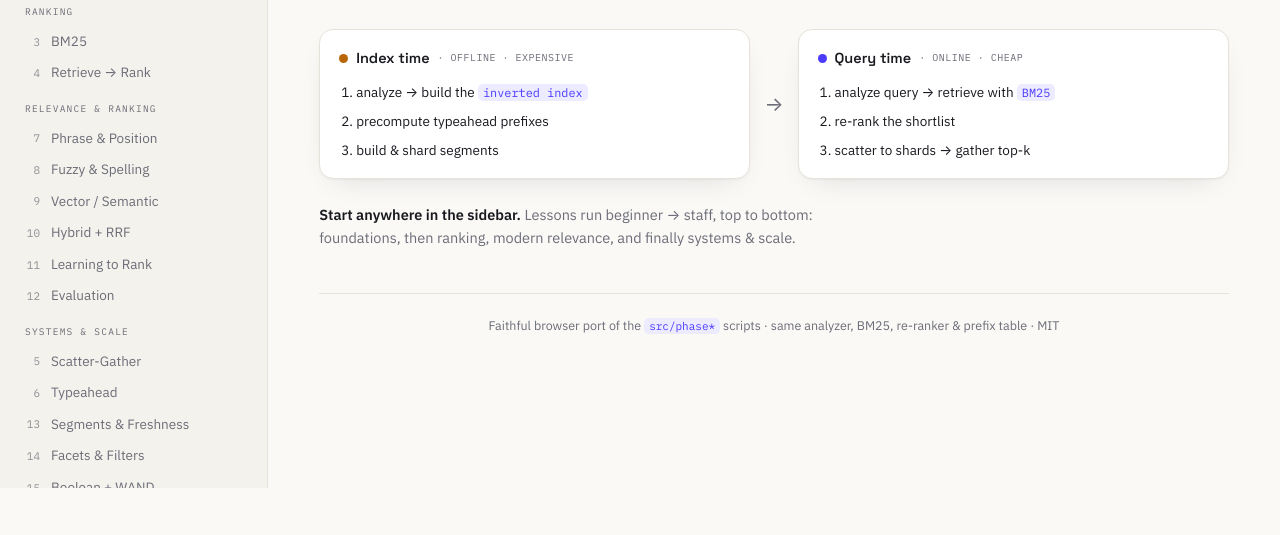
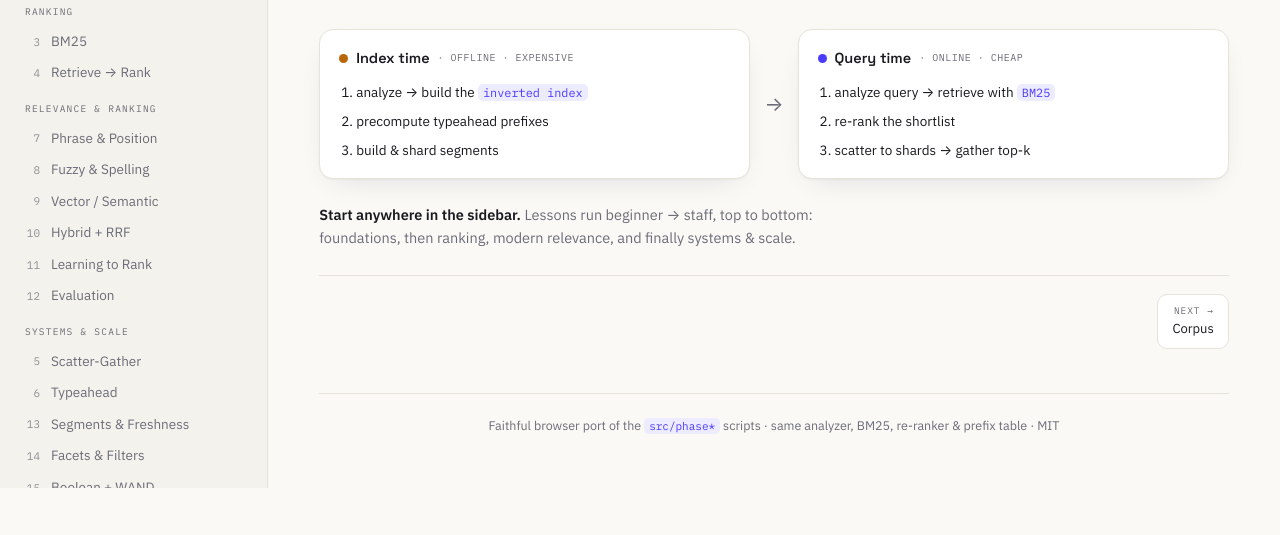
Before and after one commit to swapnull-in/search-and-ranking, a website: page web/index.html in a window 1280 px wide. Shown: the part 312-847 px from the top of the page. Before the commit the page ends 800 px from the top, so only its background shows below. Drawn offline with Linux system fonts and the light colour scheme.

Commit message:
Professional pass: guided path, progress, theme toggle, drill mastery
Shared web/lab.js (loaded after the shell) adds, uniformly:
- prev/next lesson bar on every panel — a guided path through the lab
- progress tracking: a lesson viewed ~6s earns a ✓ in the nav + a sidebar
  progress meter (per-lab localStorage)
- manual dark/light/auto theme toggle (persisted, [data-theme] CSS overrides
  outrank the system preference)
- click-to-copy `npm run phaseN` chip on every numbered lesson

Drill tab upgraded to v2 (shared web/drill.js): per-card "Got it / Again"
mastery persisted in localStorage, a mastered counter, and a review-only
filter for spaced repetition.

Plus a per-lab favicon (accent + glyph, inline SVG data URI).

Co-Authored-By: Claude Fable 5 <noreply@anthropic.com>

```diff
--- a/web/drill.js
+++ b/web/drill.js
@@ -1,10 +1,11 @@
 /**
- * Drill panel — shared across the System Design lab family.
+ * Drill panel — shared across the System Design lab family. v2 (spaced repetition)
  * Load AFTER drill-data.js and BEFORE the lab's main inline script:
  *   <script src="drill-data.js"></script><script src="drill.js"></script>
- * It injects its own CSS, builds a `section.phase[data-tab="Drill"]` before the
- * main script wires the sidebar (so the nav picks it up automatically — add
- * 'drill':'Practice' to TIER_OF), and renders active-recall Q&A cards.
+ * Injects its own CSS, builds a `section.phase[data-tab="Drill"]` before the
+ * main script wires the sidebar (nav picks it up via TIER_OF 'drill':'Practice'),
+ * and renders active-recall Q&A cards with per-card mastery ("Got it" / "Again")
+ * persisted in localStorage, a review-only filter, and a mastery counter.
  */
 (function () {
   var D = window.DRILL;
@@ -12,40 +13,57 @@
 
   // ── CSS ────────────────────────────────────────────────────────────────
   var css = [
-    '.drill-card { border:1px solid var(--line); border-radius:12px; padding:14px 16px; margin-bottom:12px; background:var(--panel); }',
+    '.drill-card { border:1px solid var(--line); border-radius:12px; padding:14px 16px; margin-bottom:12px; background:var(--panel); border-left-width:4px; }',
+    '.drill-card.mastered { border-left-color:var(--good); }',
+    '.drill-card.again { border-left-color:var(--amber); }',
     '.drill-q { font-size:14.5px; font-weight:600; display:flex; gap:10px; align-items:baseline; margin-bottom:10px; line-height:1.5; }',
     '.drill-n { font-family:var(--mono); font-size:11px; color:var(--accent); flex:none; min-width:18px; }',
     '.drill-topic { font-family:var(--mono); font-size:10px; letter-spacing:.06em; text-transform:uppercase; color:var(--muted); border:1px solid var(--line); border-radius:999px; padding:1px 8px; flex:none; order:2; margin-left:auto; }',
     '.drill-a { font-size:13.5px; color:var(--muted); line-height:1.65; border-left:3px solid var(--accent); padding:6px 0 6px 12px; margin:0 0 10px; background:linear-gradient(90deg, var(--accent-soft), transparent 80%); border-radius:0 8px 8px 0; }',
     '.drill-a b, .drill-a em { color:var(--ink); }',
-    '.drill-bar { display:flex; gap:8px; flex-wrap:wrap; margin-bottom:14px; }',
+    '.drill-bar { display:flex; gap:8px; flex-wrap:wrap; margin-bottom:8px; align-items:center; }',
+    '.drill-count { font-family:var(--mono); font-size:11.5px; color:var(--muted); margin-left:auto; }',
+    '.drill-count b { color:var(--good); }',
     '.drill-cheats ol { margin:0 0 14px; padding-left:20px; font-size:13.5px; line-height:1.9; }',
     '.drill-cheats li { margin-bottom:4px; }',
     '.drill-meta { font-family:var(--mono); font-size:11.5px; color:var(--muted); }',
+    '.drill-actions { display:flex; gap:8px; }',
+    '.drill-mini { font-family:var(--sans); font-size:12px; border:1px solid var(--line); background:var(--panel-2); color:var(--ink); border-radius:8px; padding:6px 11px; cursor:pointer; }',
+    '.drill-mini:hover { border-color:var(--accent); }',
+    '.drill-mini.good { color:var(--good); } .drill-mini.good:hover { border-color:var(--good); }',
+    '.drill-mini.amber { color:var(--amber); } .drill-mini.amber:hover { border-color:var(--amber); }',
+    '.drill-hint { font-family:var(--mono); font-size:10.5px; color:var(--muted); margin-top:2px; }',
   ].join('\n');
   var style = document.createElement('style');
   style.textContent = css;
   document.head.appendChild(style);
 
-  // ── Section (inserted before the trailing footer inside .main-inner) ──
+  // ── persistence ────────────────────────────────────────────────────────
+  var KEY = 'sdlabs-drill:' + (D.module || 'lab');
+  var mastery = {};
+  try { mastery = JSON.parse(localStorage.getItem(KEY) || '{}'); } catch (e) {}
+  function save() { try { localStorage.setItem(KEY, JSON.stringify(mastery)); } catch (e) {} }
+  function cardKey(c) { return (c.q || '').slice(0, 64); }
+
+  // ── Section ────────────────────────────────────────────────────────────
   var host = document.querySelector('.main-inner') || document.querySelector('.main') || document.body;
   var sec = document.createElement('section');
   sec.className = 'phase';
   sec.setAttribute('data-tab', 'Drill');
   sec.innerHTML =
     '<h2>Drill — active recall</h2>' +
-    '<p class="lede">The study module’s interview questions and cheat-sheet one-liners. Answer <em>out loud</em> before revealing — recall beats re-reading. <span class="drill-meta" id="drill-meta"></span></p>' +
+    '<p class="lede">The study module’s interview questions and cheat-sheet one-liners. Answer <em>out loud</em> before revealing — recall beats re-reading. Mark each card <b>Got it</b> or <b>Again</b>; “Review only” shows what still needs work. <span class="drill-meta" id="drill-meta"></span></p>' +
     '<div class="card">' +
     '  <div class="drill-bar">' +
     '    <button class="act" id="drill-shuffle">⇄ Shuffle</button>' +
+    '    <button class="ghost" id="drill-review">↻ Review only</button>' +
     '    <button class="ghost" id="drill-reveal-all">Reveal all</button>' +
-    '    <button class="ghost" id="drill-hide-all">Hide all</button>' +
     '    <button class="ghost" id="drill-cheats-btn">☰ Cheat-sheet</button>' +
+    '    <span class="drill-count" id="drill-count"></span>' +
     '  </div>' +
     '  <div class="drill-cheats" id="drill-cheats" style="display:none"></div>' +
     '  <div id="drill-cards"></div>' +
     '</div>';
-  // Place before the trailing side-foot inside the host, if one exists there.
   var feet = host.querySelectorAll(':scope > .side-foot');
   var tail = feet.length ? feet[feet.length - 1] : null;
   if (tail) host.insertBefore(sec, tail); else host.appendChild(sec);
@@ -56,41 +74,73 @@
     '<ol>' + D.cheats.map(function (c) { return '<li>' + c + '</li>'; }).join('') + '</ol>';
 
   var order = D.cards.map(function (_, i) { return i; });
+  var reviewOnly = false;
   var seed = 7;
   function rnd() { seed |= 0; seed = seed + 0x6D2B79F5 | 0; var t = Math.imul(seed ^ seed >>> 15, 1 | seed); t = t + Math.imul(t ^ t >>> 7, 61 | t) ^ t; return ((t ^ t >>> 14) >>> 0) / 4294967296; }
+
+  function counts() {
+    var m = 0;
+    D.cards.forEach(function (c) { if (mastery[cardKey(c)] === 'ok') m++; });
+    return { m: m, n: D.cards.length };
+  }
+  function paintCount() {
+    var c = counts();
+    document.getElementById('drill-count').innerHTML = 'mastered <b>' + c.m + '</b>/' + c.n;
+  }
 
   var root = document.getElementById('drill-cards');
   function paint() {
     root.innerHTML = '';
+    var shown = 0;
     order.forEach(function (idx, n) {
       var card = D.cards[idx];
+      var state = mastery[cardKey(card)];               // 'ok' | 'again' | undefined
+      if (reviewOnly && state === 'ok') return;
+      shown++;
       var d = document.createElement('div');
-      d.className = 'drill-card';
+      d.className = 'drill-card' + (state === 'ok' ? ' mastered' : state === 'again' ? ' again' : '');
       d.innerHTML =
-        '<div class="drill-q"><span class="drill-n">' + (n + 1) + '</span><div>' + card.q + '</div>' +
+        '<div class="drill-q"><span class="drill-n">' + shown + '</span><div>' + card.q + '</div>' +
         (card.topic ? '<span class="drill-topic">' + card.topic + '</span>' : '') + '</div>' +
         '<div class="drill-a" style="display:none">' + card.a + '</div>' +
-        '<button class="ghost drill-btn">Reveal answer</button>';
+        '<div class="drill-actions">' +
+        '  <button class="ghost drill-btn">Reveal answer</button>' +
+        '  <button class="drill-mini good" style="display:none">Got it ✓</button>' +
+        '  <button class="drill-mini amber" style="display:none">Again ↻</button>' +
+        '</div>';
       var a = d.querySelector('.drill-a'), b = d.querySelector('.drill-btn');
-      b.onclick = function () { var on = a.style.display === 'none'; a.style.display = on ? 'block' : 'none'; b.textContent = on ? 'Hide answer' : 'Reveal answer'; };
+      var ok = d.querySelector('.drill-mini.good'), ag = d.querySelector('.drill-mini.amber');
+      b.onclick = function () {
+        var on = a.style.display === 'none';
+        a.style.display = on ? 'block' : 'none';
+        b.textContent = on ? 'Hide answer' : 'Reveal answer';
+        ok.style.display = ag.style.display = on ? 'inline-block' : 'none';
+      };
+      ok.onclick = function () { mastery[cardKey(card)] = 'ok'; save(); paintCount(); d.className = 'drill-card mastered'; };
+      ag.onclick = function () { mastery[cardKey(card)] = 'again'; save(); paintCount(); d.className = 'drill-card again'; };
       root.appendChild(d);
     });
+    if (!shown) {
+      root.innerHTML = '<div class="drill-hint">Everything mastered — turn off “Review only”, or shuffle and run the deck again cold. 🎉</div>';
+    }
   }
   document.getElementById('drill-shuffle').onclick = function () {
     for (var i = order.length - 1; i > 0; i--) { var j = Math.floor(rnd() * (i + 1)); var t = order[i]; order[i] = order[j]; order[j] = t; }
     paint();
   };
+  document.getElementById('drill-review').onclick = function () {
+    reviewOnly = !reviewOnly;
+    this.classList.toggle('sel', reviewOnly);
+    paint();
+  };
   document.getElementById('drill-reveal-all').onclick = function () {
     root.querySelectorAll('.drill-a').forEach(function (x) { x.style.display = 'block'; });
     root.querySelectorAll('.drill-btn').forEach(function (x) { x.textContent = 'Hide answer'; });
-  };
-  document.getElementById('drill-hide-all').onclick = function () {
-    root.querySelectorAll('.drill-a').forEach(function (x) { x.style.display = 'none'; });
-    root.querySelectorAll('.drill-btn').forEach(function (x) { x.textContent = 'Reveal answer'; });
+    root.querySelectorAll('.drill-mini').forEach(function (x) { x.style.display = 'inline-block'; });
   };
   document.getElementById('drill-cheats-btn').onclick = function () {
     var el = document.getElementById('drill-cheats');
     el.style.display = el.style.display === 'none' ? 'block' : 'none';
   };
-  paint();
+  paint(); paintCount();
 })();
--- /dev/null
+++ b/web/lab.js
@@ -0,0 +1,138 @@
+/**
+ * Lab enhancements — shared across the System Design Labs family.
+ * Load AFTER the lab's main inline script (right before </body>):
+ *   <script src="lab.js"></script>
+ * Requires the family shell (sections / tabButtons / activate / TIER_OF globals
+ * from the main classic script). Degrades to a no-op if the shell is absent.
+ *
+ * Features:
+ *   • theme toggle (dark / light / auto) persisted in localStorage, overriding
+ *     the system preference via [data-theme] (CSS injected by the build patch)
+ *   • progress tracking — a lesson viewed for ~6s is marked done: ✓ in the nav
+ *     + a progress meter in the sidebar (per-lab localStorage)
+ *   • prev / next lesson bar at the bottom of every panel (guided path)
+ *   • click-to-copy `npm run phaseN` chip on each numbered lesson
+ */
+(function () {
+  // ── shell detection (bare identifiers — script-global consts) ──────────
+  var S, TB, ACT;
+  try { S = sections; TB = tabButtons; ACT = activate; } catch (e) { return; }
+  if (!S || !S.length || !TB || typeof ACT !== 'function') return;
+
+  var LAB = (document.title.split('—')[0] || 'lab').trim();
+
+  // ── CSS ────────────────────────────────────────────────────────────────
+  var css = [
+    '.theme-btn { margin-left:auto; flex:none; width:28px; height:28px; border-radius:8px; border:1px solid var(--line); background:var(--panel); color:var(--muted); cursor:pointer; font-size:13px; line-height:1; display:grid; place-items:center; }',
+    '.theme-btn:hover { color:var(--accent); border-color:var(--accent); }',
+    '.done-tick { margin-left:auto; font-size:10px; color:var(--good); flex:none; }',
+    '.progress-wrap { padding:12px 11px 0; }',
+    '.progress-label { font-family:var(--mono); font-size:10px; letter-spacing:.08em; text-transform:uppercase; color:var(--muted); display:flex; justify-content:space-between; margin-bottom:6px; }',
+    '.progress-bar { height:4px; border-radius:99px; background:var(--hover); overflow:hidden; }',
+    '.progress-fill { height:100%; border-radius:99px; background:var(--accent); width:0%; transition:width .4s ease; }',
+    '.pn-bar { display:flex; justify-content:space-between; gap:10px; margin-top:26px; padding-top:18px; border-top:1px solid var(--line); }',
+    '.pn-btn { font-family:var(--sans); font-size:13px; background:var(--panel); color:var(--ink); border:1px solid var(--line); padding:10px 14px; border-radius:10px; cursor:pointer; max-width:46%; text-align:left; line-height:1.35; }',
+    '.pn-btn:hover { border-color:var(--accent); color:var(--accent); }',
+    '.pn-btn small { display:block; font-family:var(--mono); font-size:9.5px; letter-spacing:.1em; text-transform:uppercase; color:var(--muted); margin-bottom:2px; }',
+    '.pn-btn.next { text-align:right; margin-left:auto; }',
+    '.npm-chip { font-family:var(--mono); font-size:11px; color:var(--muted); background:var(--panel-2); border:1px solid var(--line); border-radius:7px; padding:3px 9px; cursor:pointer; vertical-align:middle; margin-left:10px; }',
+    '.npm-chip:hover { color:var(--accent); border-color:var(--accent); }',
+    '.npm-chip.copied { color:var(--good); border-color:var(--good); }',
+  ].join('\n');
+  var st = document.createElement('style'); st.textContent = css; document.head.appendChild(st);
+
+  // ── theme toggle ───────────────────────────────────────────────────────
+  var THEME_KEY = 'sdlabs-theme';
+  function applyTheme(t) {
+    if (t === 'dark' || t === 'light') document.documentElement.setAttribute('data-theme', t);
+    else document.documentElement.removeAttribute('data-theme');
+  }
+  var saved = null;
+  try { saved = localStorage.getItem(THEME_KEY); } catch (e) {}
+  applyTheme(saved);
+  var brand = document.querySelector('.sidebar .brand');
+  if (brand) {
+    var tb = document.createElement('button');
+    tb.className = 'theme-btn'; tb.title = 'Theme: auto / dark / light';
+    tb.setAttribute('aria-label', 'Toggle color theme');
+    function icon() { var t = saved; tb.textContent = t === 'dark' ? '☾' : t === 'light' ? '☀' : '◐'; }
+    icon();
+    tb.onclick = function () {
+      saved = saved === null ? 'dark' : saved === 'dark' ? 'light' : null;
+      try { saved === null ? localStorage.removeItem(THEME_KEY) : localStorage.setItem(THEME_KEY, saved); } catch (e) {}
+      applyTheme(saved); icon();
+    };
+    brand.appendChild(tb);
+  }
+
+  // ── progress tracking ──────────────────────────────────────────────────
+  var PKEY = 'sdlabs-progress:' + LAB;
+  var doneSet = {};
+  try { doneSet = JSON.parse(localStorage.getItem(PKEY) || '{}'); } catch (e) {}
+  var META = { 'Overview': 1, 'Drill': 1 };            // not counted as lessons
+  var lessonIdx = [];
+  S.forEach(function (sec, i) { if (!META[sec.dataset.tab]) lessonIdx.push(i); });
+
+  var meter = document.createElement('div');
+  meter.className = 'progress-wrap';
+  meter.innerHTML = '<div class="progress-label"><span>Progress</span><span id="prog-n">0/0</span></div><div class="progress-bar"><div class="progress-fill" id="prog-fill"></div></div>';
+  var foot = document.querySelector('.sidebar .side-foot');
+  if (foot) foot.parentNode.insertBefore(meter, foot);
+
+  function paintProgress() {
+    var done = 0;
+    lessonIdx.forEach(function (i) {
+      var key = S[i].dataset.tab, btn = TB[i];
+      var has = btn.querySelector('.done-tick');
+      if (doneSet[key]) { done++; if (!has) { var t = document.createElement('span'); t.className = 'done-tick'; t.textContent = '✓'; btn.appendChild(t); } }
+    });
+    var n = document.getElementById('prog-n'), f = document.getElementById('prog-fill');
+    if (n) n.textContent = done + '/' + lessonIdx.length;
+    if (f) f.style.width = (lessonIdx.length ? Math.round(done / lessonIdx.length * 100) : 0) + '%';
+  }
+  var visitTimer = null;
+  function noteActive() {
+    var i = S.findIndex(function (s) { return s.classList.contains('active'); });
+    if (visitTimer) clearTimeout(visitTimer);
+    if (i < 0 || META[S[i].dataset.tab]) return;
+    visitTimer = setTimeout(function () {
+      if (!S[i].classList.contains('active')) return;
+      doneSet[S[i].dataset.tab] = 1;
+      try { localStorage.setItem(PKEY, JSON.stringify(doneSet)); } catch (e) {}
+      paintProgress();
+    }, 6000);
+  }
+  // wrap activate so every navigation re-arms the visit timer
+  var origActivate = ACT;
+  try { activate = function (i, push) { origActivate(i, push); noteActive(); paintNextPrev(); }; } catch (e) {}
+  paintProgress(); noteActive();
+
+  // ── prev / next bars ───────────────────────────────────────────────────
+  function label(i) { var p = S[i].dataset.tab.split('·').map(function (x) { return x.trim(); }); return p.length > 1 ? p[1] : p[0]; }
+  S.forEach(function (sec, i) {
+    var bar = document.createElement('div'); bar.className = 'pn-bar';
+    var prev = i > 0 ? '<button class="pn-btn prev" data-go="' + (i - 1) + '"><small>← previous</small>' + label(i - 1) + '</button>' : '<span></span>';
+    var next = i < S.length - 1 ? '<button class="pn-btn next" data-go="' + (i + 1) + '"><small>next →</small>' + label(i + 1) + '</button>' : '';
+    bar.innerHTML = prev + next;
+    sec.appendChild(bar);
+  });
+  function paintNextPrev() {}
+  document.querySelectorAll('.pn-btn').forEach(function (b) {
+    b.onclick = function () { activate(+b.dataset.go, true); };
+  });
+
+  // ── npm run chips ──────────────────────────────────────────────────────
+  S.forEach(function (sec) {
+    var m = /^(\d+)\s*·/.exec(sec.dataset.tab);
+    var h2 = sec.querySelector('h2');
+    if (!m || !h2) return;
+    var cmd = 'npm run phase' + m[1];
+    var chip = document.createElement('button');
+    chip.className = 'npm-chip'; chip.textContent = cmd + ' ⧉'; chip.title = 'Copy the command that runs this lesson as a script';
+    chip.onclick = function () {
+      function ok() { chip.classList.add('copied'); chip.textContent = 'copied ✓'; setTimeout(function () { chip.classList.remove('copied'); chip.textContent = cmd + ' ⧉'; }, 1400); }
+      if (navigator.clipboard && navigator.clipboard.writeText) navigator.clipboard.writeText(cmd).then(ok, ok); else ok();
+    };
+    h2.appendChild(chip);
+  });
+})();
```
Also changed, not shown: web/index.html (+35 -0 lines).
